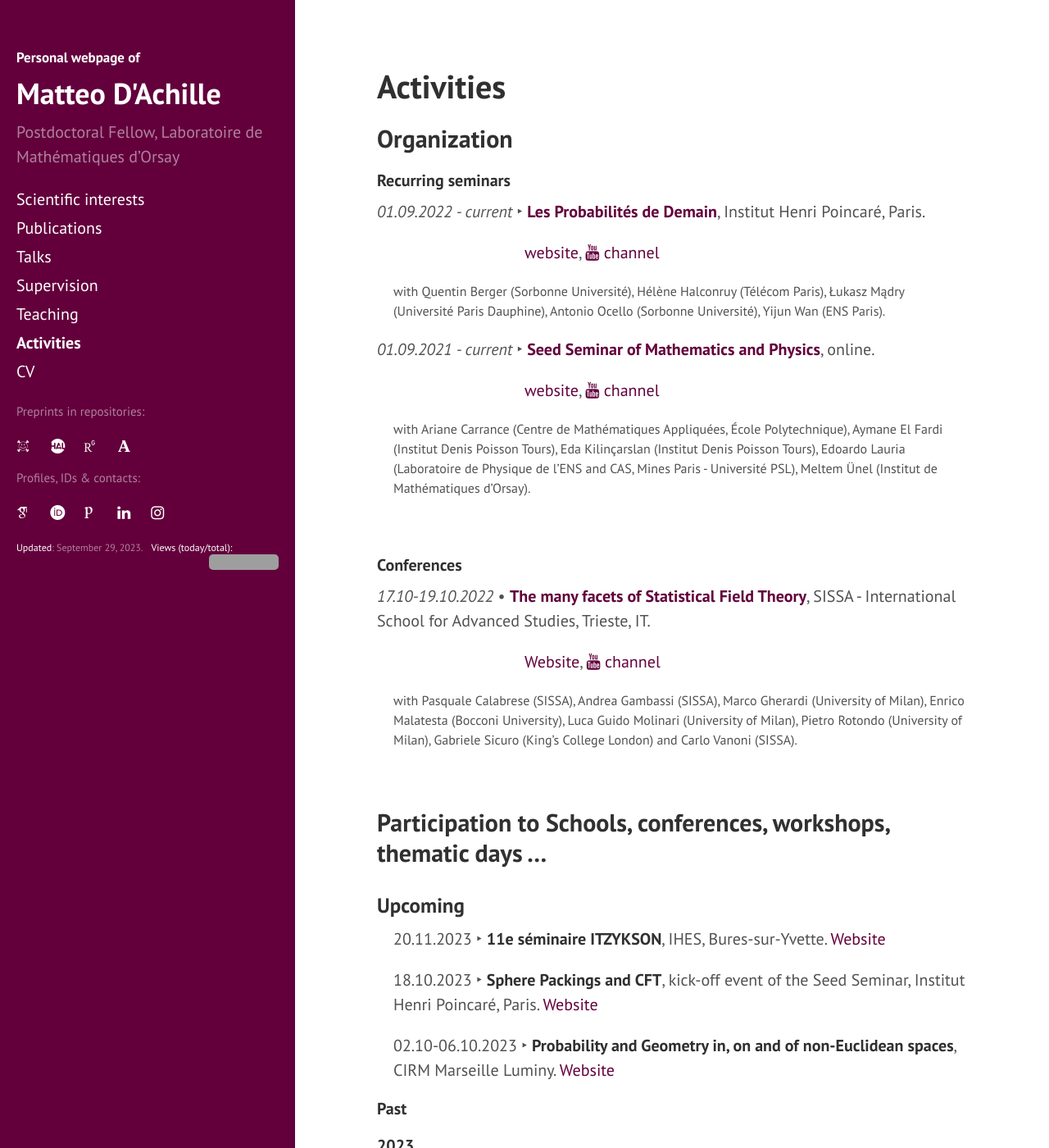
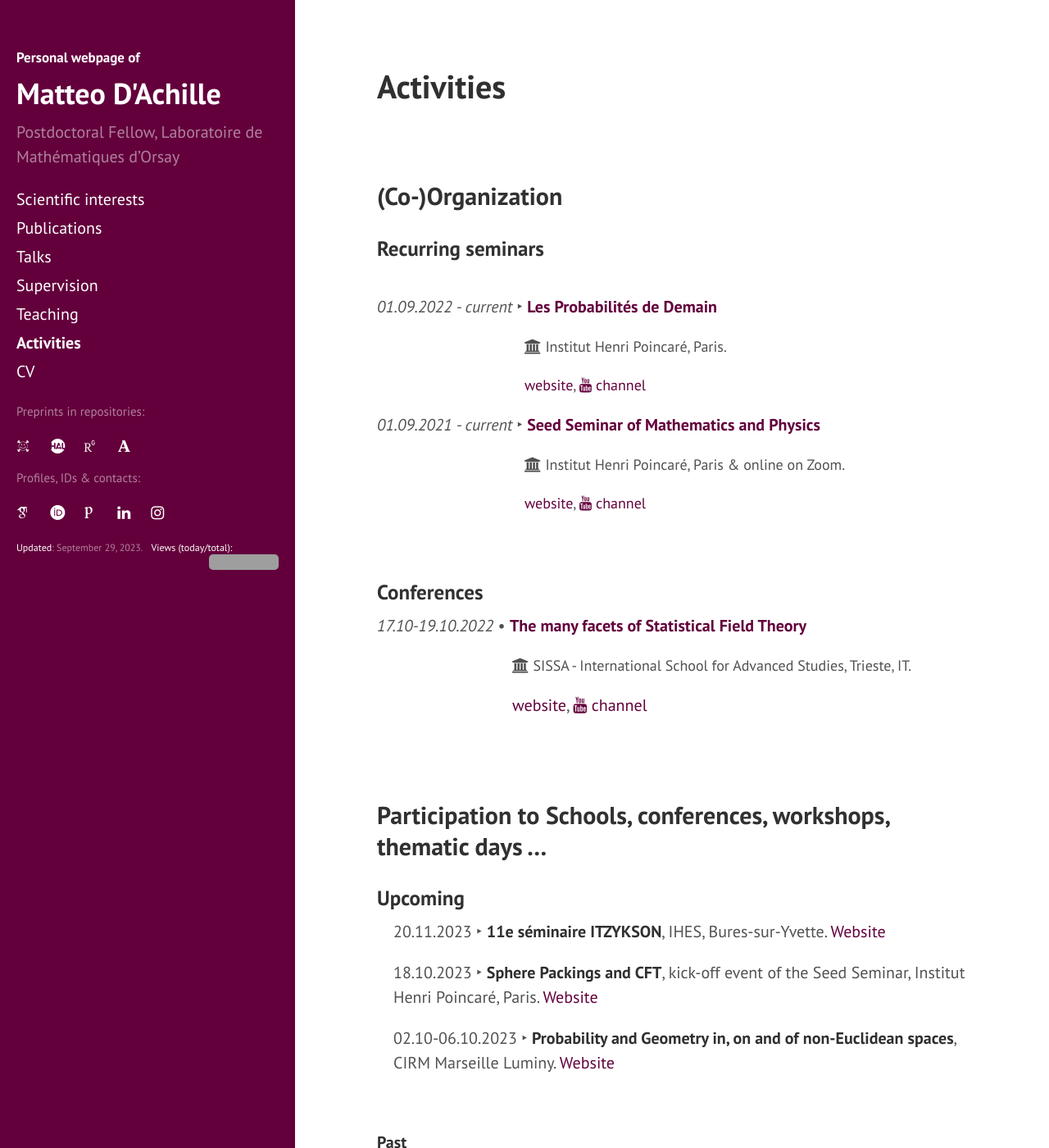
Before and after one commit to matteodachille/matteodachille.github.io, a Jekyll site: the page built from activities.md, in a window 1280 px wide and 1400 px high. Shown: the whole window at 82% size. Built offline with Jekyll 4.4.1, drawn with Linux system fonts in a browser that asks for light colours; nearby versions of some CDN libraries; some web fonts are replaced; grey boxes are pictures that could not be loaded.

Commit message:
Updated activities

```diff
--- a/activities.md
+++ b/activities.md
@@ -8,41 +8,53 @@ order: 7
 * TOC
 {:toc}
 -->
-## Organization
+<br/>
+<br/>
+## (Co-)Organization
 
 
-#### Recurring seminars
+### Recurring seminars
 {: .no_toc}
-_01.09.2022 - current_ &#x2023; [**Les Probabilités de Demain**](https://www.lesprobabilitesdedemain.fr/index.html){:target="_blank"}, Institut Henri Poincaré, Paris.<br/>
+<br/>
+_01.09.2022 - current_ &#x2023; [**Les Probabilités de Demain**](https://www.lesprobabilitesdedemain.fr/index.html){:target="_blank"}<br/>
+
+<i class="fa fa-university" aria-hidden="true"></i> Institut Henri Poincaré, Paris.
+{: style="font-size: 18px; margin-left: 180px" }
 
 [website](https://www.lesprobabilitesdedemain.fr/){:target="_blank"}, [<i class="fa fa-youtube fa-align-center-1x" aria-hidden="true"></i> channel](https://www.youtube.com/channel/UC31VeXEfDkRvDTF0JEFyeZQ/featured){:target="_blank"}
-{: style="font-size: 20px; margin-left: 180px" }
+{: style="font-size: 18px; margin-left: 180px" }
+<!--
+with Quentin Berger (Sorbonne Université), Hélène Halconruy (Télécom Paris), Łukasz Mądry (Université Paris Dauphine), Antonio Ocello (Sorbonne Université), Yijun Wan (ENS Paris).
+{: style="font-size: 16px; margin-left: 20px" }-->
 
-with Quentin Berger (Sorbonne Université), Hélène Halconruy (Télécom Paris), Łukasz Mądry (Université Paris Dauphine), Antonio Ocello (Sorbonne Université), Yijun Wan (ENS Paris).
-{: style="font-size: 16px; margin-left: 20px" }
+_01.09.2021 - current_ &#x2023; [**Seed Seminar of Mathematics and Physics**](https://seedseminar.apps.math.cnrs.fr/){:target="_blank"}<br/>
 
-_01.09.2021 - current_ &#x2023; [**Seed Seminar of Mathematics and Physics**](https://seedseminar.apps.math.cnrs.fr/){:target="_blank"}, online.
+ <i class="fa fa-university" aria-hidden="true"></i> Institut Henri Poincaré, Paris & online on Zoom.
+ {: style="font-size: 18px; margin-left: 180px" }
 
 [website](https://seedseminar.apps.math.cnrs.fr/){:target="_blank"}, [<i class="fa fa-youtube fa-align-center-1x" aria-hidden="true"></i> channel](https://www.youtube.com/channel/UCFHIbgMuNF8MNdEhDgAul9g/featured){:target="_blank"}
-{: style="font-size: 20px; margin-left: 180px" }
-
+{: style="font-size: 18px; margin-left: 180px" }
+<!--
 with Ariane Carrance (Centre de Mathématiques Appliquées, École Polytechnique), Aymane El Fardi (Institut Denis Poisson Tours), Eda Kilinçarslan (Institut Denis Poisson Tours), Edoardo Lauria (Laboratoire de Physique de l’ENS and CAS, Mines Paris - Université PSL), Meltem Ünel (Institut de Mathématiques d’Orsay).
 {: style="font-size: 16px; margin-left: 20px" }
+-->
+<br/>
+
+### Conferences
+_17.10-19.10.2022_ &#x2022; [**The many facets of Statistical Field Theory**](https://sites.google.com/view/the-many-facets-of-sft/home){:target="_blank"}<br/>
+
+ <i class="fa fa-university" aria-hidden="true"></i> SISSA - International School for Advanced Studies, Trieste, IT.
+ {: style="font-size: 18px; margin-left: 165px" }
+
+[website](https://sites.google.com/view/the-many-facets-of-sft){:target="_blank"}, [<i class="fa fa-youtube fa-align-center-1x" aria-hidden="true"></i> channel](https://www.youtube.com/channel/UCVnPxo6C_NPEHcDxGdzxzdw){:target="_blank"}
+{: style="font-size: 20px; margin-left: 165px" }
+<!--
+with Pasquale Calabrese (SISSA), Andrea Gambassi (SISSA), Marco Gherardi (University of Milan), Enrico Malatesta (Bocconi University), Luca Guido Molinari (University of Milan), Pietro Rotondo (University of Milan), Gabriele Sicuro (King's College London) and Carlo Vanoni (SISSA).
+{: style="font-size: 16px; margin-left: 20px" }
+-->
 
 <br/>
-
-#### Conferences
-_17.10-19.10.2022_ &#x2022; [**The many facets of Statistical Field Theory**](https://sites.google.com/view/the-many-facets-of-sft/home){:target="_blank"}, SISSA - International School for Advanced Studies, Trieste, IT.
-
-[Website](https://sites.google.com/view/the-many-facets-of-sft){:target="_blank"}, [<i class="fa fa-youtube fa-align-center-1x" aria-hidden="true"></i> channel](https://www.youtube.com/channel/UCVnPxo6C_NPEHcDxGdzxzdw){:target="_blank"}
-{: style="font-size: 20px; margin-left: 180px" }
-
-with Pasquale Calabrese (SISSA), Andrea Gambassi (SISSA), Marco Gherardi (University of Milan), Enrico Malatesta (Bocconi University), Luca Guido Molinari (University of Milan), Pietro Rotondo (University of Milan), Gabriele Sicuro (King's College London) and Carlo Vanoni (SISSA).
-{: style="font-size: 16px; margin-left: 20px" }
-
-
 <br/>
-
 
 ## Participation to Schools, conferences, workshops, thematic days ...
 
@@ -59,7 +71,7 @@ with Pasquale Calabrese (SISSA), Andrea Gambassi (SISSA), Marco Gherardi (Univer
 {: style="font-size: 20px; margin-left: 20px" }
 
 
-
+<br/>
 
 #### Past
 {: .no_toc}
```
